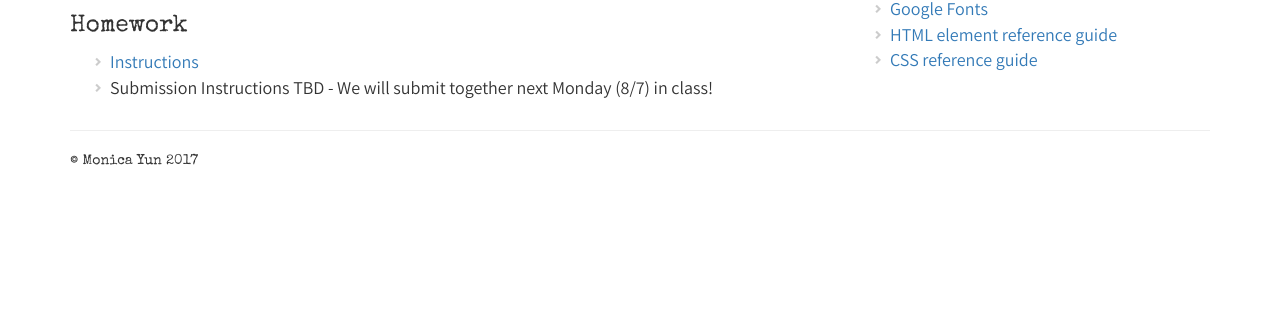
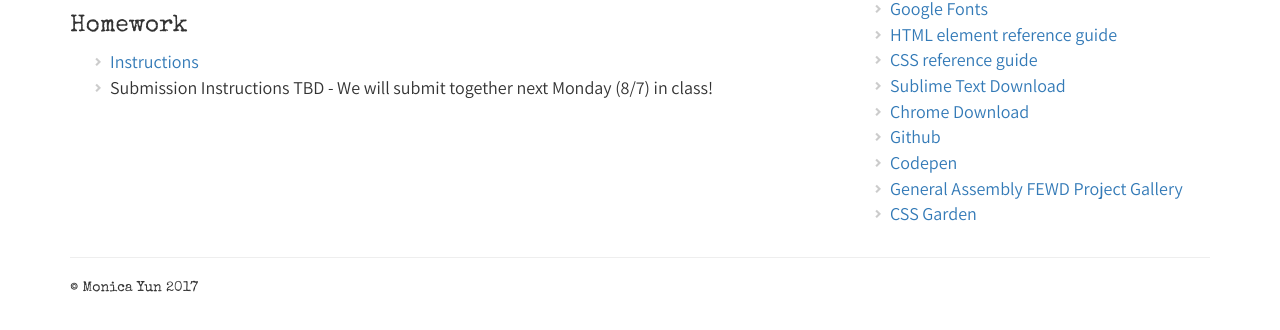
Before and after one commit to larissam/fewd_dashboard, a plain HTML site: page week_1.html in a window 1280 px wide. Shown: the part 296-626 px from the top of the page. Drawn offline with nearby package versions, Linux system fonts and the light colour scheme.

Commit message:
add resources

```diff
--- a/week_1.html
+++ b/week_1.html
@@ -84,6 +84,12 @@
             <li>
               <a href="https://developer.mozilla.org/en-US/docs/Web/CSS/Reference" class="article-content">CSS reference guide</a>
             </li>
+            <li><a href="https://www.sublimetext.com/3" class="article-content" target="_blank">Sublime Text Download</a></li>
+            <li><a href="https://www.google.com/chrome/browser/desktop/index.html" class="article-content" target="_blank">Chrome Download</a></li>
+            <li><a href="https://github.com/" class="article-content" target="_blank">Github</a></li>
+            <li><a href="https://codepen.io/" class="article-content" target="_blank">Codepen</a></li>
+            <li><a href="https://gallery.generalassemb.ly/FEWD" class="article-content" target="_blank">General Assembly FEWD Project Gallery</a></li>
+            <li><a href="http://www.csszengarden.com/" class="article-content" target="_blank">CSS Garden</a></li>
           </ul>
         </div>
       </div>
```
